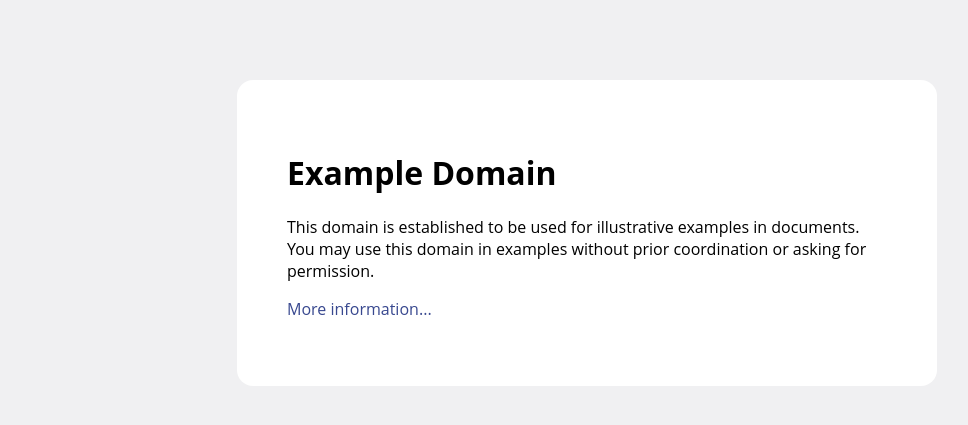
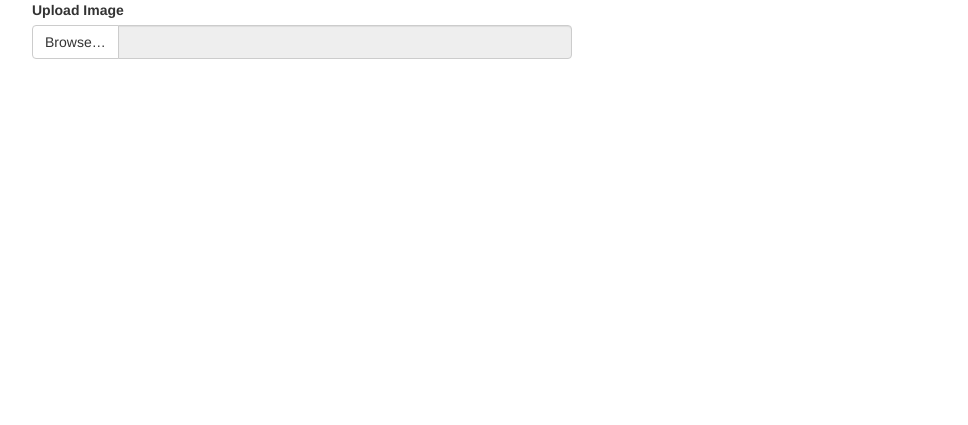
Before and after one commit to poshan0126/Deploying-Pytorch-Model-using-Flask, a Flask app: page / in a window 1280 px wide. Shown: the top 425 px of the page, without its empty margins (53-1021 px from the left). Run offline with Flask 2, Linux system fonts and the light colour scheme; some libraries are stand-ins or nearby versions.

Commit message:
Change in templates

```diff
--- a/app.py
+++ b/app.py
@@ -5,7 +5,7 @@ app = Flask(__name__)
 
 @app.route('/')
 def index():
-    return render_template("index.html")
+    return render_template("base.html")
 
 @app.route('/check/', methods = ['GET', 'POST'])
 def upload_file():
--- /dev/null
+++ b/templates/base.html
@@ -0,0 +1,99 @@
+<!doctype html>
+<html>
+<head>
+    <title>Example Domain</title>
+
+    <meta charset="utf-8" />
+    <meta http-equiv="Content-type" content="text/html; charset=utf-8" />
+    <meta name="viewport" content="width=device-width, initial-scale=1" />
+    <link href="https://maxcdn.bootstrapcdn.com/bootstrap/3.3.0/css/bootstrap.min.css" rel="stylesheet" id="bootstrap-css">
+    <script src="https://maxcdn.bootstrapcdn.com/bootstrap/3.3.0/js/bootstrap.min.js"></script>
+    <script src="https://code.jquery.com/jquery-1.11.1.min.js"></script>
+
+    <style type="text/css">
+        .btn-file {
+    position: relative;
+    overflow: hidden;
+}
+.btn-file input[type=file] {
+    position: absolute;
+    top: 0;
+    right: 0;
+    min-width: 100%;
+    min-height: 100%;
+    font-size: 100px;
+    text-align: right;
+    filter: alpha(opacity=0);
+    opacity: 0;
+    outline: none;
+    background: white;
+    cursor: inherit;
+    display: block;
+}
+
+#img-upload{
+    width: 100%;
+}
+    </style>
+
+</head>
+
+<body>
+<div class="container">
+    <div class="col-md-6">
+        <div class="form-group">
+            <label>Upload Image</label>
+            <div class="input-group">
+                <span class="input-group-btn">
+                    <span class="btn btn-default btn-file">
+                        Browse… <input type="file" id="imgInp">
+                    </span>
+                </span>
+                <input type="text" class="form-control" readonly>
+            </div>
+            <img id='img-upload'/>
+        </div>
+    </div>
+</div>
+
+</body>
+
+<script>
+
+$(document).ready( function() {
+    	$(document).on('change', '.btn-file :file', function() {
+		var input = $(this),
+			label = input.val().replace(/\\/g, '/').replace(/.*\//, '');
+		input.trigger('fileselect', [label]);
+		});
+
+		$('.btn-file :file').on('fileselect', function(event, label) {
+
+		    var input = $(this).parents('.input-group').find(':text'),
+		        log = label;
+
+		    if( input.length ) {
+		        input.val(log);
+		    } else {
+		        if( log ) alert(log);
+		    }
+
+		});
+		function readURL(input) {
+		    if (input.files && input.files[0]) {
+		        var reader = new FileReader();
+
+		        reader.onload = function (e) {
+		            $('#img-upload').attr('src', e.target.result);
+		        }
+
+		        reader.readAsDataURL(input.files[0]);
+		    }
+		}
+
+		$("#imgInp").change(function(){
+		    readURL(this);
+		});
+	});
+</script>
+</html>
--- a/templates/index.html
+++ b/templates/index.html
@@ -1,50 +1 @@
-<!doctype html>
-<html>
-<head>
-    <title>Example Domain</title>
-
-    <meta charset="utf-8" />
-    <meta http-equiv="Content-type" content="text/html; charset=utf-8" />
-    <meta name="viewport" content="width=device-width, initial-scale=1" />
-    <style type="text/css">
-    body {
-        background-color: #f0f0f2;
-        margin: 0;
-        padding: 0;
-        font-family: "Open Sans", "Helvetica Neue", Helvetica, Arial, sans-serif;
-
-    }
-    div {
-        width: 600px;
-        margin: 5em auto;
-        padding: 50px;
-        background-color: #fff;
-        border-radius: 1em;
-    }
-    a:link, a:visited {
-        color: #38488f;
-        text-decoration: none;
-    }
-    @media (max-width: 700px) {
-        body {
-            background-color: #fff;
-        }
-        div {
-            width: auto;
-            margin: 0 auto;
-            border-radius: 0;
-            padding: 1em;
-        }
-    }
-    </style>
-</head>
-
-<body>
-<div>
-    <h1>Example Domain</h1>
-    <p>This domain is established to be used for illustrative examples in documents. You may use this
-    domain in examples without prior coordination or asking for permission.</p>
-    <p><a href="http://www.iana.org/domains/example">More information...</a></p>
-</div>
-</body>
-</html>
+{% extends "base.html" %}
```
Also changed, not shown: templates/result_file.html (+0 -29 lines), templates/upload_file.html (+1 -31 lines).
